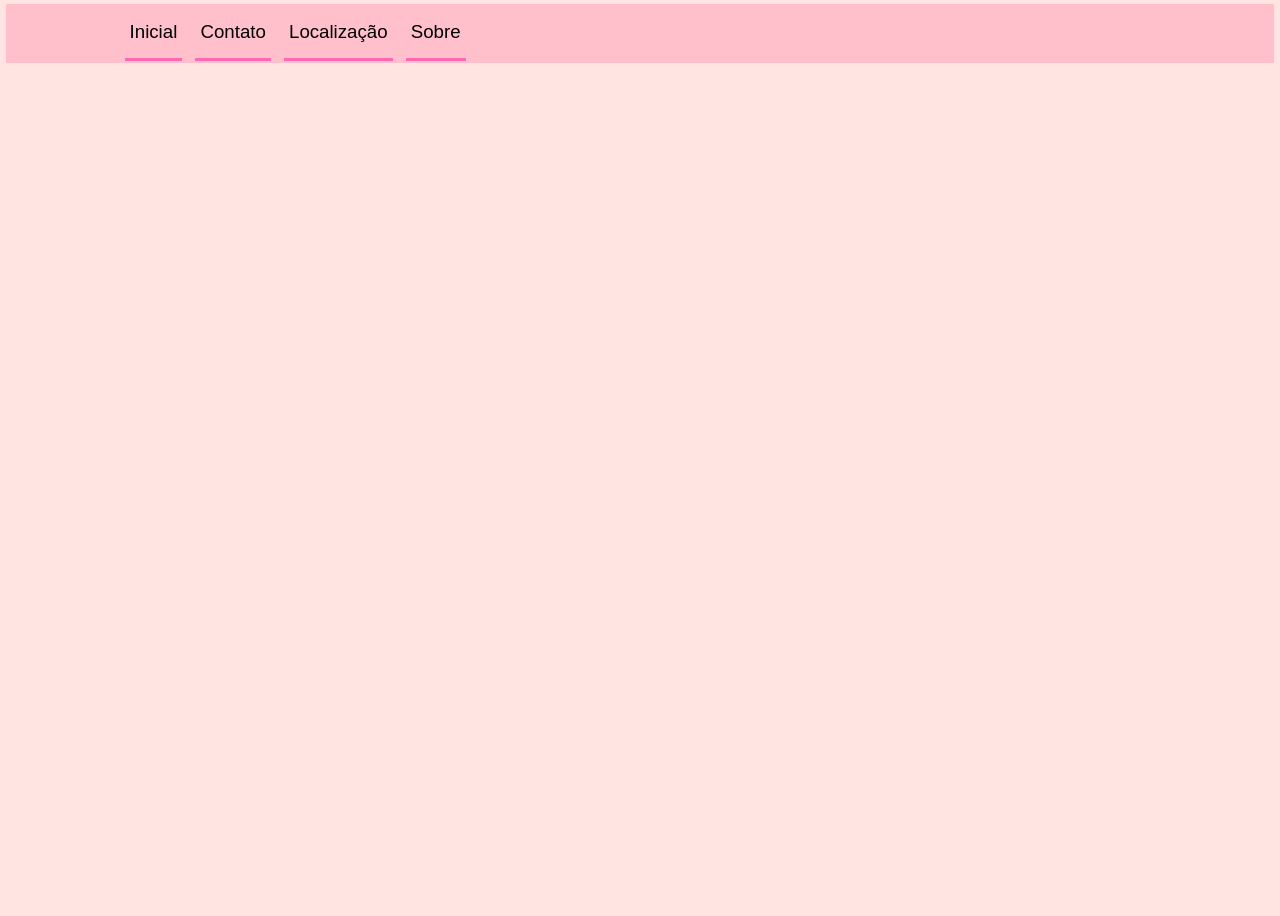
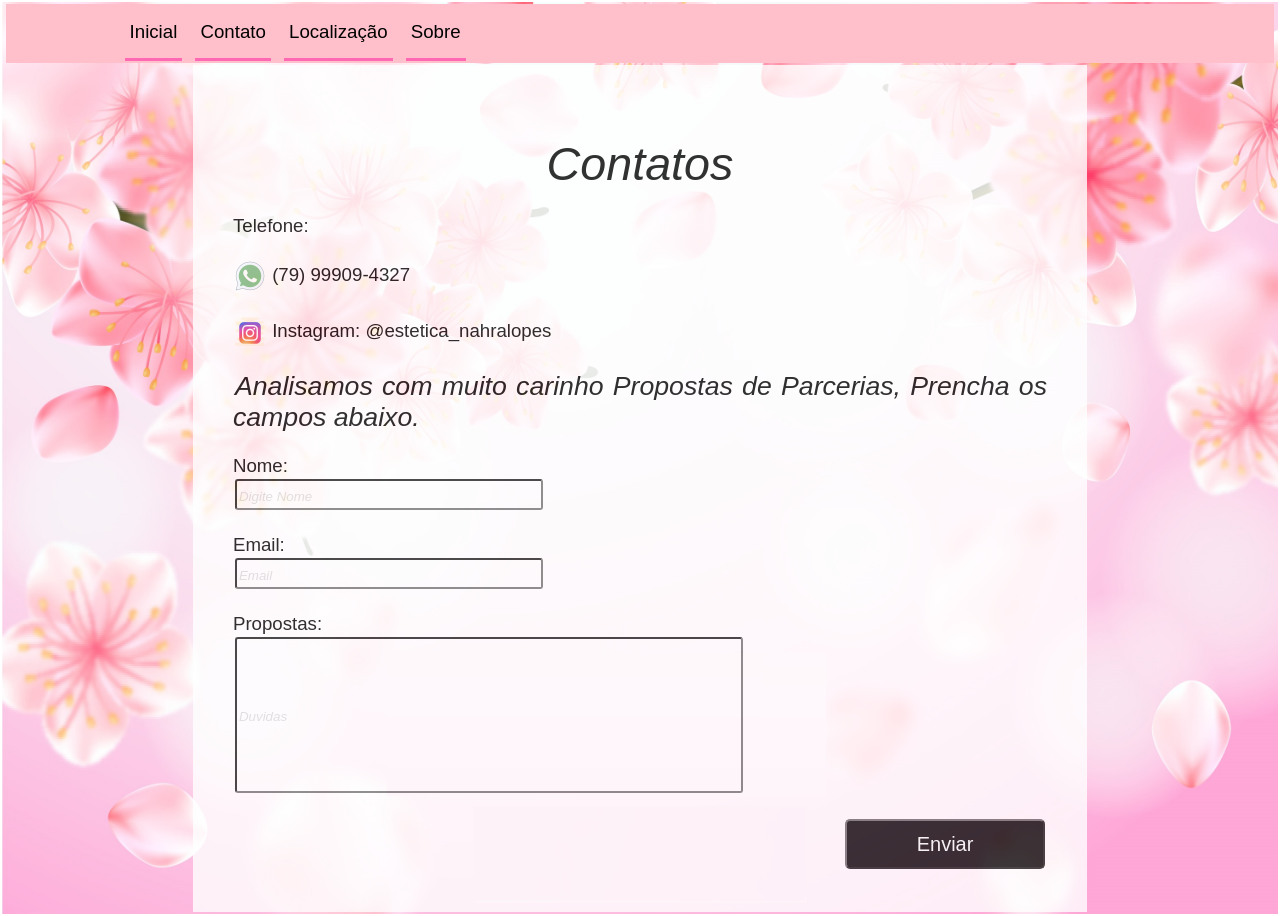
Before and after one commit to MarcoDouglas/avaliacaoweb, a Django app: page /contato in a window 1280 px wide. Before the commit the page ends 63 px from the top, so only its background shows below. Run offline with Django 3.2, Linux system fonts and the light colour scheme.

Commit message:
Edição todas  Paginas  do css e html

```diff
--- a/provas/static/css/style.css
+++ b/provas/static/css/styles.css
@@ -15,13 +15,9 @@ color:white;
     #menu ul li a {
     padding: 15px 5px;
     display: inline-block;
-
-    /* visual do link */
     background-color:pink;
-    color:         ;
     text-decoration: none;
     border-bottom:3px solid  #ff69b4;
-
     }
     #menu ul li a:hover {
     background-color:white;
@@ -30,10 +26,9 @@ color:white;
     }
 
 	body{
-
-	background:#ffe4e1;
+	background-image:url("fundo.jpg");
+    background-size: 100% 100%;
     background-repeat: no-repeat;
-	background-size: 100% 100%;
 
 	}
 
@@ -41,26 +36,21 @@ color:white;
 	width:1100px;
 	height:680px;
 	margin: auto;
-
 	}
 	.content1{
 	width:1100px;
 	height:600px;
 	margin: auto;
-
-
 	}
 	.content2{
 	width:1100px;
 	height:720px;
 	margin: auto;
-
 	}
 	.content3{
 	width:1100px;
 	height:700px;
 	margin: auto;
-
 	}
 	#formulario{
 	background:#ffb6c1;
@@ -69,25 +59,26 @@ color:white;
     padding:40px;
     padding-bottom:80px;
     padding-top:80px;
-    opacity:0.85;
+    opacity:0.95;
 	}
+
     #tag{
 	background:#ffb6c1;
-
     padding-left:80px;
     padding-bottom:40px;
     padding-top:60px;
 	}
+
 	figure{
 	background-color:white;
 	float: left;
 	padding:20pt;
 	}
+
 	figure1{
+	float: left;
+	}
 
-	float: left;
-
-	}
     h1{
 	font-family: 'Arial', sans-serif;
 	font-size:20pt;
@@ -95,10 +86,18 @@ color:white;
     text-align:center;
 	color:black;
 	}
+    p1{
+	font-family: 'Arial', sans-serif;
+	font-size:20pt;
+
+    text-align:center;
+	color:black;
+	font-style: italic;
+	}
 	h2{
 	font-family: 'Arial', sans-serif;
 	font-size:35pt;
-    font-weight: ;
+
     text-align:center;
 	color:black;
 	font-style: italic;
@@ -107,6 +106,11 @@ color:white;
 	border-radius:3px;
 	width:300px;
 	height:25px;
+	}
+	input[id=tDuvidas]{
+	border-radius:3px;
+	width:500px;
+	height:150px;
 	}
 	::placeholder{
 	text-align:left-top;
@@ -135,5 +139,32 @@ color:white;
     padding:40px;
     padding-bottom:95px;
     padding-top:70px;
-    opacity:0.85;
+    opacity:0.95;
 	}
+	#sobre{
+	background:#ffb6c1;
+	float: right;
+	width:64%;
+    padding:40px;
+    padding-bottom:95px;
+    padding-top:70px;
+    opacity:0.95;
+	}
+	#contatos{
+	background:white;
+	margin:auto;
+	width:64%;
+    padding:40px;
+    padding-bottom:95px;
+    padding-top:70px;
+    opacity:0.8;
+	}
+	#localizacao{
+	background:#ffb6c1;
+	float: right;
+	width:30%;
+    padding:40px;
+    padding-bottom:100px;
+    padding-top:100px;
+    opacity:0.95;
+	}
--- a/provas/templates/contato.html
+++ b/provas/templates/contato.html
@@ -3,8 +3,8 @@
 <html lang="en">
 <head>
     <meta charset="UTF-8">
-    <title>Estetica Facial e Corporal-Nahra Lopes</title>
-    <link  rel="stylesheet" href="{% static 'css/style.css'%}">
+    <title>Estetica Nahra Lopes</title>
+    <link  rel="stylesheet" href="{% static 'css/styles.css'%}">
 
 </head>
 <body>
@@ -19,5 +19,27 @@
 
     </ul>
 </nav>
+
+
+ <div id="contatos">
+            <h2> Contatos </h2>
+             </br>
+            Telefone:
+            </br> </br>
+            <img src = "static/img/zap.png" align="center"  alt="Logo da empresa" >
+            (79) 99909-4327
+            </br> </br>
+            <img src = "static/img/instagram.png" align="center"  alt="Logo da empresa" >
+            Instagram: @estetica_nahralopes
+            </br></br>
+            <p1>Analisamos  com muito carinho Propostas de Parcerias, Prencha os campos abaixo. </p1>
+            </br>
+              </br>
+			Nome:	<br/><input type="text" name="tNome"   placeholder="Digite Nome "></br></br>
+			Email:		</br>			<input type="text" name="tEmail" 		   placeholder="Email"></br></br>
+            Propostas:		</br>			<input type="text" name="tProsposta" 	id="tDuvidas"	   placeholder="Duvidas">
+            </br></br>
+            <button  id="botaoSocial"  onClick="location href= 'index_versao2'"> Enviar </button>
+    </div>
 </body>
 </html>
```
Also changed, not shown: provas/templates/index.html (+4 -4 lines), provas/templates/localizacao.html (+16 -2 lines), provas/templates/sobre.html (+23 -2 lines), provas/static/css/fundo.jpg (added), provas/static/img/instagram.png (added), provas/static/img/logo.jpeg (deleted), provas/static/img/sobre.png (added), provas/static/img/zap.png (added). Lines whose indentation alone changed are shown as unchanged.
